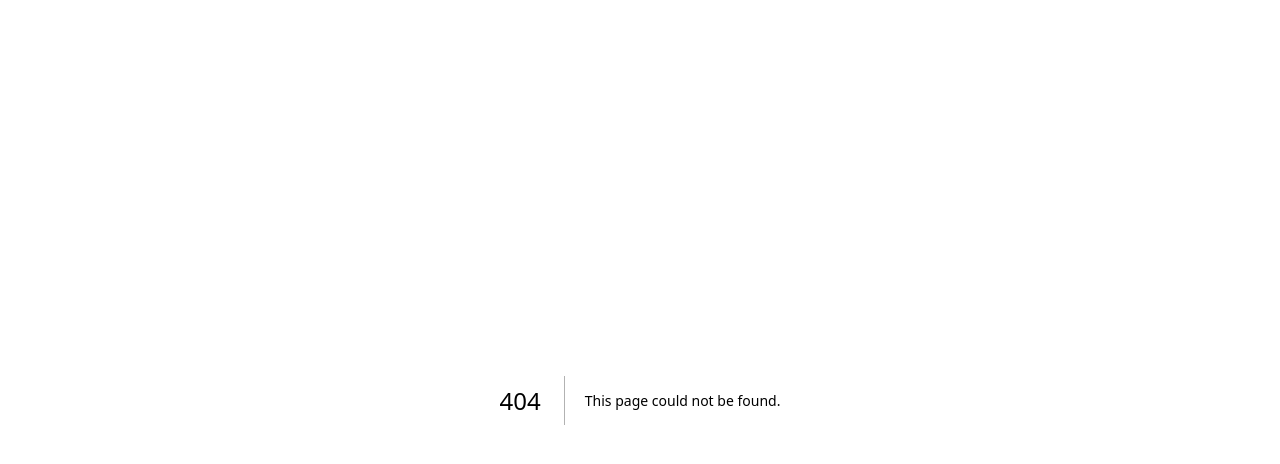
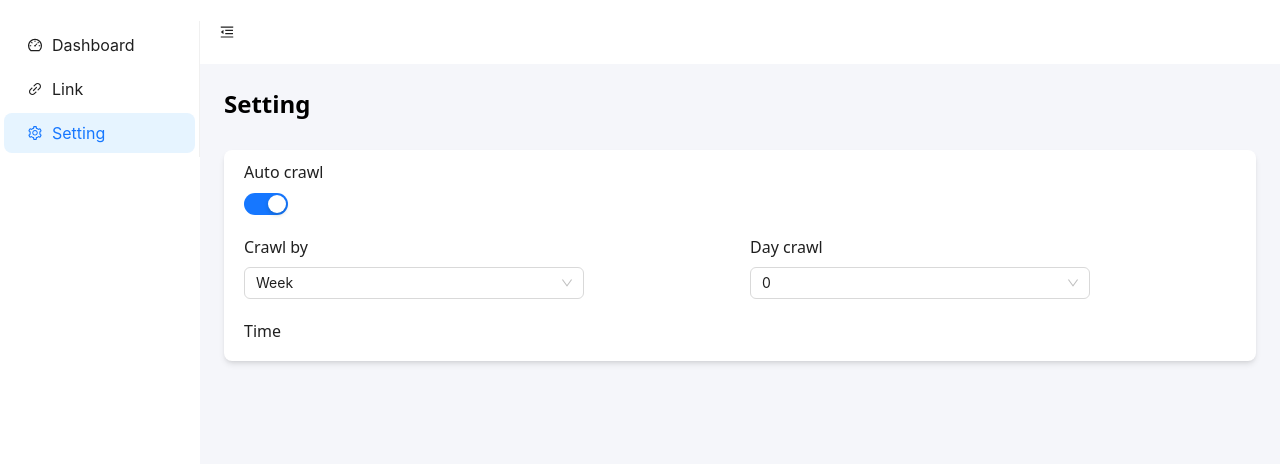
Before and after one commit to NgVSang/PBL7_Admin, a Next.js app: page /admin/Setting in a window 1280 px wide. Before the commit this address had no page. Shown: the top 464 px of the page. Built offline with nearby package versions, Linux system fonts and the light colour scheme; no server answers.

Commit message:
base UI for setitings page

```diff
--- a/src/components/organisms/AdminLayout/AdminLayout.tsx
+++ b/src/components/organisms/AdminLayout/AdminLayout.tsx
@@ -3,7 +3,7 @@ import { AdminLayoutProps } from "./AdminLayout.types";
 import { Dropdown, Layout, Menu, MenuProps, theme } from "antd";
 import {
   DashboardOutlined,
-  DollarCircleOutlined,
+  SettingOutlined,
   FieldTimeOutlined,
   MenuFoldOutlined,
   MenuUnfoldOutlined,
@@ -44,14 +44,14 @@ export const AdminLayout: FC<AdminLayoutProps> = ({ children }) => {
           router.push("/admin/Link");
         },
       },
-      // {
-      //   key: "3",
-      //   icon: <FieldTimeOutlined />,
-      //   label: "Statistical",
-      //   onClick: () => {
-      //     router.push("/statistical");
-      //   },
-      // },
+      {
+        key: "3",
+        icon: <SettingOutlined />,
+        label: "Setting",
+        onClick: () => {
+          router.push("/admin/Setting");
+        },
+      },
       // {
       //   key: "4",
       //   icon: <DollarCircleOutlined />,
@@ -120,7 +120,7 @@ export const AdminLayout: FC<AdminLayoutProps> = ({ children }) => {
       case "/admin/Link":
         select = "2";
         break;
-      case "/statistical":
+      case "/admin/Setting":
         select = "3";
         break;
       case "/product-management":
--- /dev/null
+++ b/src/constants/form_value.ts
@@ -0,0 +1,20 @@
+export const monthValue = () => {
+  const data = [];
+  for (let i = 1; i <= 31; i++) {
+    data.push({
+      value: i,
+      label: i.toString(),
+    });
+  }
+  return data;
+};
+
+export const weekValue = [
+  { value: 1, label: "Monday" },
+  { value: 2, label: "Tuesday" },
+  { value: 3, label: "Wednesday" },
+  { value: 4, label: "Thursday" },
+  { value: 5, label: "Friday" },
+  { value: 6, label: "Saturday" },
+  { value: 7, label: "Sunday" },
+];
--- /dev/null
+++ b/src/constants/index.ts
@@ -0,0 +1 @@
+export * from "./form_value";
--- a/src/pages/admin/Link.tsx
+++ b/src/pages/admin/Link.tsx
@@ -17,13 +17,17 @@ const Page = () => {
   const [isModalOpen, setIsModalOpen] = useState(false);
   const [selected, setSelected] = useState<ILink>();
   const [isLoading, setIsLoading] = useState(false);
+  const [loading, setLoading] = useState(false);
 
   const handleGetData = useCallback(async () => {
     try {
+      setLoading(true);
       const res = await LinkApi.getAllLinks();
       if (res.data) setData(res.data);
     } catch (error) {
       console.log(error);
+    } finally {
+      setLoading(false);
     }
   }, []);
 
@@ -33,17 +37,16 @@ const Page = () => {
         setIsLoading(true);
         await LinkApi.deleteLinkById(selected?._id);
         toast.success("Delete success");
-        handleGetData();
-        setIsModalOpen(false);
+        await handleGetData();
       } else {
         toast.error("Can not delete link in completed state");
-        setIsModalOpen(false);
       }
     } catch (error) {
       console.log(error);
       toast.error("Delete fail");
     } finally {
       setIsLoading(false);
+      setIsModalOpen(false);
     }
   }, [selected, handleGetData]);
 
@@ -67,6 +70,7 @@ const Page = () => {
         </p>
         <Table
           dataSource={data}
+          loading={loading}
           columns={[
             {
               title: "ID",
@@ -159,6 +163,9 @@ const Page = () => {
           disabled: isLoading,
           loading: isLoading,
         }}
+        cancelButtonProps={{
+          disabled: isLoading,
+        }}
       >
         <p className="text-xl font-sans">
           Are you sure you want to delete this?
--- /dev/null
+++ b/src/pages/admin/Setting.tsx
@@ -0,0 +1,95 @@
+import { AdminLayout } from "@/components";
+import { monthValue, weekValue } from "@/constants";
+import { SettingApi } from "@/services";
+import { Select, Switch } from "antd";
+import { Content } from "antd/es/layout/layout";
+import React, { useCallback, useEffect, useMemo, useState } from "react";
+
+const Page = () => {
+  const [crawl, setCrawl] = useState<boolean>(true);
+  const [type, setType] = useState<"month" | "week">("week");
+  const [date, setDate] = useState<number>(0);
+  const [time, setTime] = useState<string>("");
+
+  const handleGetData = useCallback(async () => {
+    try {
+      const res = await SettingApi.getSetting();
+      if (res.data) {
+        setCrawl(res.data.crawl);
+        setType(res.data.type);
+        setDate(res.data.date);
+        setTime(res.data.time);
+      }
+    } catch (error) {
+      console.log(error);
+    }
+  }, []);
+
+  useEffect(() => {
+    handleGetData();
+  }, []);
+
+  const options = useMemo(() => {
+    if (type === "week") {
+      return weekValue;
+    } else {
+      return monthValue();
+    }
+  }, [type, weekValue]);
+
+  return (
+    <Content className="flex-1 p-6 bg-[#F5F6FA]">
+      <span className="font-sans text-black text-2xl font-bold">Setting</span>
+      <div className="px-[20px] py-[10px] bg-white rounded-[8px] shadow-md mt-[30px] w-full">
+        <div className="w-full mb-[20px]">
+          <p className="font-sans font-medium text-base mb-2">Auto crawl</p>
+          <Switch value={crawl} onChange={setCrawl} />
+        </div>
+        <div className="flex flex-col gap-[20px]">
+          <div className="w-full flex flex-row gap-[20px]">
+            <div className="w-[50%]">
+              <p className="font-sans font-medium text-base mb-2">Crawl by</p>
+              <Select
+                options={[
+                  {
+                    value: "month",
+                    label: "Month",
+                  },
+                  {
+                    value: "week",
+                    label: "Week",
+                  },
+                ]}
+                value={type}
+                onChange={(value) => {
+                  setType(value);
+                  setDate(1);
+                }}
+                className="w-[70%]"
+              />
+            </div>
+            <div className="w-[50%]">
+              <p className="font-sans font-medium text-base mb-2">Day crawl</p>
+              <Select
+                options={options}
+                value={date}
+                onChange={(val) => {
+                  setDate(val);
+                }}
+                className="w-[70%]"
+              />
+            </div>
+          </div>
+          <div className="w-full flex flex-row gap-[20px]">
+            <div className="w-[50%]">
+              <p className="font-sans font-medium text-base mb-2">Time</p>
+            </div>
+          </div>
+        </div>
+      </div>
+    </Content>
+  );
+};
+
+export default Page;
+Page.Layout = AdminLayout;
--- a/src/pages/admin/index.tsx
+++ b/src/pages/admin/index.tsx
@@ -18,6 +18,7 @@ import { Table } from "antd";
 import { IDashboard } from "@/types";
 import dayjs from "dayjs";
 import Link from "next/link";
+import toast from "react-hot-toast";
 
 ChartJS.register(
   CategoryScale,
@@ -32,32 +33,34 @@ interface Props {}
 
 const Page = ({}: Props) => {
   const [data, setData] = useState<IDashboard>();
+  const [isLoading, setIsLoading] = useState(false);
 
   const handleGetData = useCallback(async () => {
     try {
+      setIsLoading(true);
       const res = await DashboardApi.getDashboardInfor();
       if (res.data) setData(res.data);
     } catch (error) {
       console.log(error);
+    } finally {
+      setIsLoading(false);
     }
   }, []);
 
   useEffect(() => {
+    if (isLoading) {
+      toast.loading("Loading", {
+        duration: 1000000,
+      });
+    }
+    return () => {
+      toast.remove();
+    };
+  }, [isLoading]);
+
+  useEffect(() => {
     handleGetData();
   }, []);
-
-  const options = {
-    responsive: true,
-    plugins: {
-      legend: {
-        position: "top" as const,
-      },
-      title: {
-        display: true,
-        text: "Number of Links crawled",
-      },
-    },
-  };
 
   const labels = [
     "January",
@@ -104,24 +107,6 @@ const Page = ({}: Props) => {
       };
     });
   }, [data]);
-
-  const columns = [
-    {
-      title: "Id",
-      dataIndex: "_id",
-      key: "id",
-    },
-    {
-      title: "Link",
-      dataIndex: "name",
-      key: "name",
-    },
-    {
-      title: "Crawl day",
-      dataIndex: "createdAt",
-      key: "createdAt",
-    },
-  ];
 
   return (
     <Content className="flex-1 p-6 bg-[#F5F6FA]">
--- a/src/services/api/index.ts
+++ b/src/services/api/index.ts
@@ -1,3 +1,4 @@
 export * from "./link.api";
 export * from "./crawl.api";
 export * from "./dashboard.api";
+export * from "./setting.api";
--- /dev/null
+++ b/src/services/api/setting.api.ts
@@ -0,0 +1,14 @@
+import instance from "./axios";
+
+const getSetting = () => {
+  return instance.get("/settings");
+};
+
+const updateSetting = (id: string) => {
+  return instance.put(`/links/${id}`);
+};
+
+export const SettingApi = {
+  getSetting,
+  updateSetting,
+};
```
